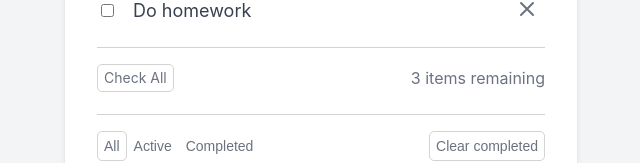
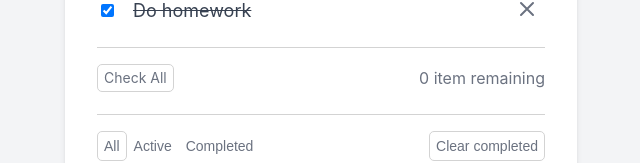
Before and after one commit to yan-naing-a/todo-list, a React (Create React App) app: page / in a window 1280 px wide. Shown: the part 353-516 px from the top of the page, without its empty margins (319-959 px from the left). Built offline with nearby package versions, Linux system fonts and the light colour scheme; data requests are answered from the project's data file.

Commit message:
feat(CheckAllAndRemainingItems): add check all function and remaining count display

```diff
--- a/src/App.js
+++ b/src/App.js
@@ -56,10 +56,25 @@ export default function App() {
     });
   };
 
+  //Delete
   const deleteTodo = (id) => {
     //server
     //client
     setTodos((prevState) => prevState.filter((todo) => todo.id !== id));
+  };
+
+  //check all and remaining items
+  const remainingCount = todos.filter((todo) => !todo.completed).length;
+
+  const checkAllTodos = () => {
+    //server
+    todos.forEach((todo) => {
+      updateTodo({ ...todo, completed: true });
+    });
+    //client
+    setTodos((prevState) =>
+      prevState.map((todo) => ({ ...todo, completed: true }))
+    );
   };
 
   return (
@@ -75,7 +90,10 @@ export default function App() {
           deleteTodo={deleteTodo}
         />
         {/* check all and remaining items */}
-        <CheckAllAndRemainingItem />
+        <CheckAllAndRemainingItem
+          remainingCount={remainingCount}
+          checkAllTodos={checkAllTodos}
+        />
 
         <div className="other-buttons-container">
           {/* todos filter*/}
--- a/src/components/CheckAllAndAndRemainingItem/index.jsx
+++ b/src/components/CheckAllAndAndRemainingItem/index.jsx
@@ -1,13 +1,20 @@
 import "./index.css";
 
-export default function CheckAllAndRemainingItem() {
+export default function CheckAllAndRemainingItem({
+  remainingCount,
+  checkAllTodos,
+}) {
   return (
     <div className="check-all-container">
       <div>
-        <div className="button">Check All</div>
+        <div className="button" onClick={checkAllTodos}>
+          Check All
+        </div>
       </div>
 
-      <span>3 items remaining</span>
+      <span>
+        {remainingCount} item{remainingCount > 1 ? "s" : ""} remaining
+      </span>
     </div>
   );
 }
--- a/src/data/db.json
+++ b/src/data/db.json
@@ -3,7 +3,7 @@
     {
       "id": "1",
       "title": "Buy groceries",
-      "completed": false
+      "completed": true
     },
     {
       "id": "2",
@@ -13,12 +13,12 @@
     {
       "id": "3",
       "title": "Read a book",
-      "completed": false
+      "completed": true
     },
     {
       "id": "0.8179591643262725",
       "title": "Do homework",
-      "completed": false
+      "completed": true
     }
   ]
 }
```
